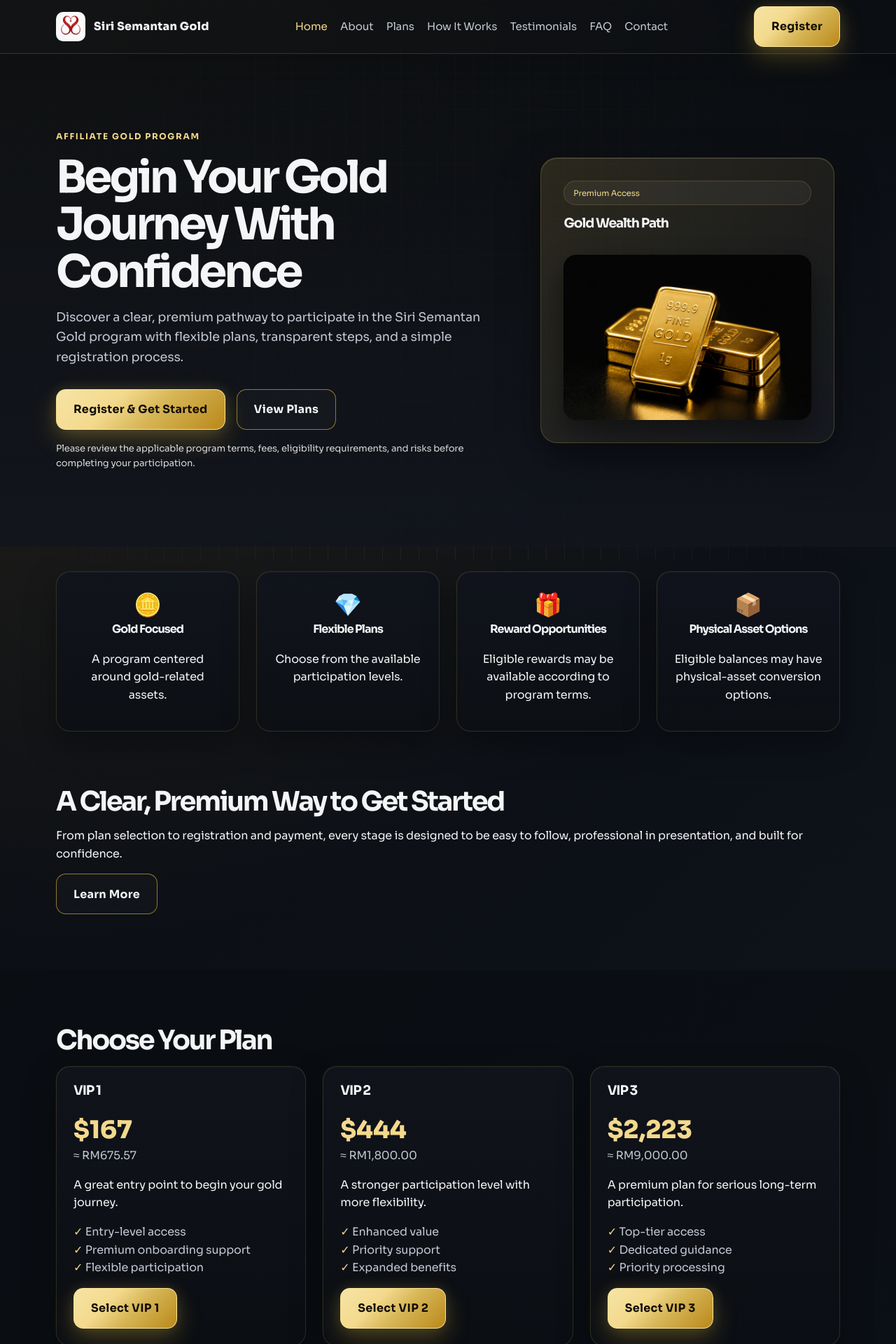
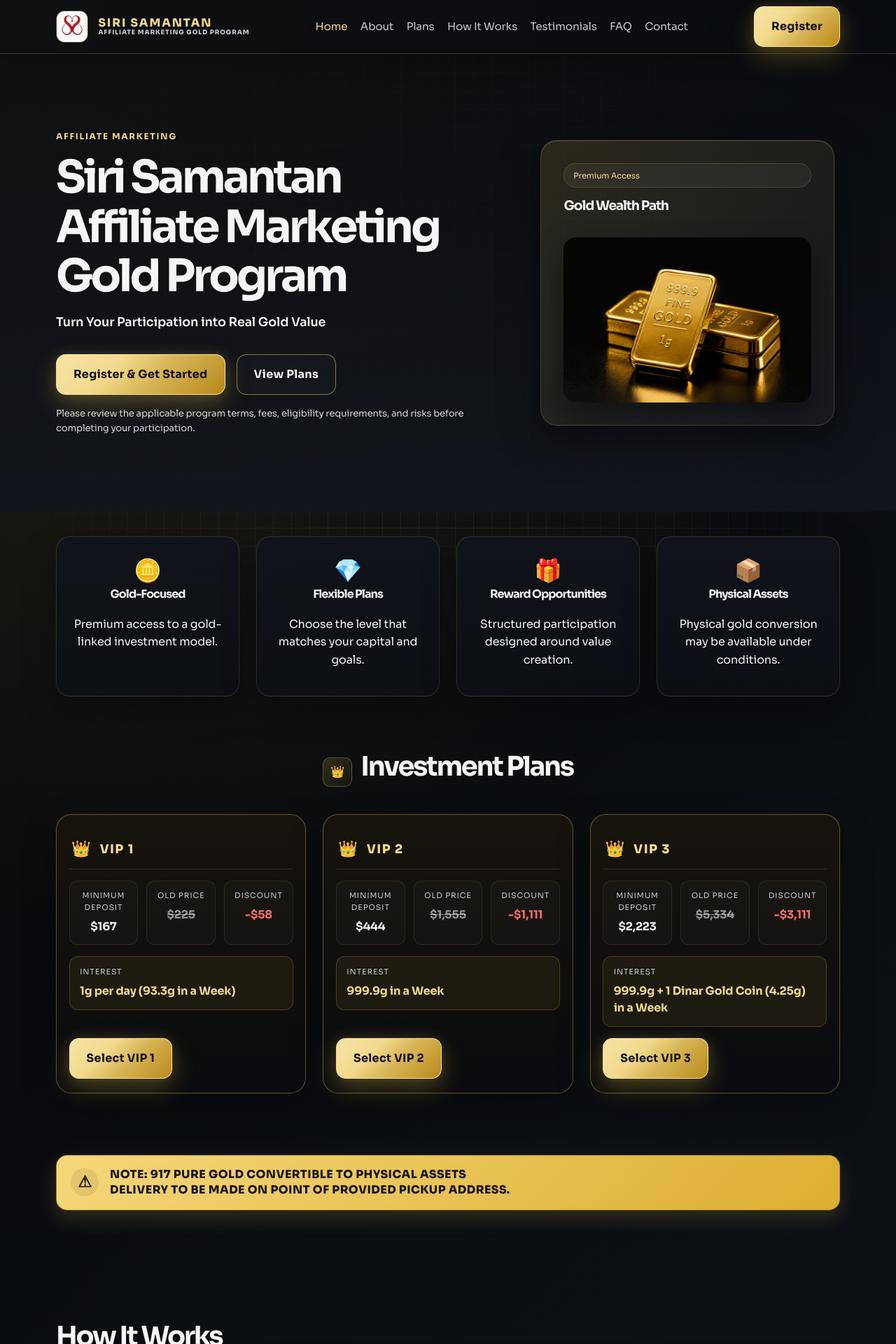
Before and after one commit to lord-demzy/tinit, a React (Vite) app: page / in a window 1280 px wide. Shown: the top 1920 px of the page at 70% size. Built offline with nearby package versions, Linux system fonts and the light colour scheme.

Commit message:
Refine premium gold landing page layout

```diff
--- a/src/App.jsx
+++ b/src/App.jsx
@@ -64,9 +64,12 @@
   return (
     <header className="site-header">
       <div className="container header-inner">
-        <Link to="/" className="brand" aria-label="Siri Semantan Gold home">
-          <img src={logoPath} alt="Siri Semantan Gold logo" onError={(e) => { e.currentTarget.style.display = 'none' }} />
-          <span>Siri Semantan Gold</span>
+        <Link to="/" className="brand" aria-label="Siri Samantan home">
+          <img src={logoPath} alt="Siri Samantan Gold logo" onError={(e) => { e.currentTarget.style.display = 'none' }} />
+          <div className="brand-copy">
+            <span className="brand-name">SIRI SAMANTAN</span>
+            <span className="brand-subtitle">AFFILIATE MARKETING GOLD PROGRAM</span>
+          </div>
         </Link>
 
         <nav className="main-nav" aria-label="Main navigation">
@@ -77,11 +80,55 @@
           ))}
         </nav>
 
-        <Link className="button button-primary header-cta" to="/register">
-          Register
+        <div className="header-actions">
+          <Link className="button button-primary header-cta" to="/register">
+            Register
+          </Link>
+          <button type="button" className="mobile-menu-button" aria-label="Open menu">
+            ☰
+          </button>
+        </div>
+      </div>
+    </header>
+  )
+}
+
+function renderPlanCard(plan) {
+  return (
+    <article className="plan-card vip-card" key={plan.id}>
+      <div className="vip-card-header">
+        <div className="vip-crown">👑</div>
+        <div className="vip-number">{plan.name}</div>
+      </div>
+
+      <div className="vip-row">
+        <div className="vip-column">
+          <span className="vip-label">Minimum Deposit</span>
+          <strong>{formatMoney(plan.usdAmount)}</strong>
+        </div>
+
+        <div className="vip-column">
+          <span className="vip-label">Old Price</span>
+          <strong className="old-price">{formatMoney(plan.oldPrice)}</strong>
+        </div>
+
+        <div className="vip-column">
+          <span className="vip-label">Discount</span>
+          <strong className="discount-price">{plan.discount}</strong>
+        </div>
+      </div>
+
+      <div className="vip-interest-box">
+        <span className="vip-label">Interest</span>
+        <strong>{plan.interest}</strong>
+      </div>
+
+      <div className="vip-actions">
+        <Link className="button button-primary" to={`/register?plan=${plan.id}`}>
+          Select {plan.name}
         </Link>
       </div>
-    </header>
+    </article>
   )
 }
 
@@ -119,16 +166,21 @@
     <>
       <section className="hero section-dark">
         <div className="container hero-grid">
-          <div>
-            <p className="eyebrow">AFFILIATE GOLD PROGRAM</p>
-            <h1>Begin Your Gold Journey With Confidence</h1>
-            <p className="lead">Discover a clear, premium pathway to participate in the Siri Semantan Gold program with flexible plans, transparent steps, and a simple registration process.</p>
+          <div className="hero-copy">
+            <p className="eyebrow">AFFILIATE MARKETING</p>
+            <h1>
+              <span>Siri Samantan</span>
+              <span>Affiliate Marketing</span>
+              <span>Gold Program</span>
+            </h1>
+            <p className="lead">Turn Your Participation into Real Gold Value</p>
             <div className="hero-actions">
               <Link className="button button-primary" to="/register">Register &amp; Get Started</Link>
               <Link className="button button-secondary" to="/plans">View Plans</Link>
             </div>
             <p className="fine-print">Please review the applicable program terms, fees, eligibility requirements, and risks before completing your participation.</p>
           </div>
+
           <div className="hero-visual">
             <div className="gold-card">
               <span className="gold-tag">Premium Access</span>
@@ -147,53 +199,48 @@
         <div className="container benefits-grid">
           <div className="benefit-card">
             <span>🪙</span>
-            <h4>Gold Focused</h4>
-            <p>A program centered around gold-related assets.</p>
+            <h4>Gold-Focused</h4>
+            <p>Premium access to a gold-linked investment model.</p>
           </div>
           <div className="benefit-card">
             <span>💎</span>
             <h4>Flexible Plans</h4>
-            <p>Choose from the available participation levels.</p>
+            <p>Choose the level that matches your capital and goals.</p>
           </div>
           <div className="benefit-card">
             <span>🎁</span>
             <h4>Reward Opportunities</h4>
-            <p>Eligible rewards may be available according to program terms.</p>
+            <p>Structured participation designed around value creation.</p>
           </div>
           <div className="benefit-card">
             <span>📦</span>
-            <h4>Physical Asset Options</h4>
-            <p>Eligible balances may have physical-asset conversion options.</p>
+            <h4>Physical Assets</h4>
+            <p>Physical gold conversion may be available under conditions.</p>
           </div>
         </div>
       </section>
 
-      <section className="section">
+      <section className="section section-investment">
         <div className="container">
-          <h2>A Clear, Premium Way to Get Started</h2>
-          <p>From plan selection to registration and payment, every stage is designed to be easy to follow, professional in presentation, and built for confidence.</p>
-          <Link className="button button-secondary" to="/about">Learn More</Link>
+          <div className="section-title-row">
+            <div className="title-mark">👑</div>
+            <h2>Investment Plans</h2>
+          </div>
+
+          <div className="plans-grid vip-grid">
+            {plans.map((plan) => renderPlanCard(plan))}
+          </div>
         </div>
       </section>
 
-      <section className="section alt-bg">
+      <section className="section notice-section">
         <div className="container">
-          <h2>Choose Your Plan</h2>
-          <div className="plans-grid">
-            {plans.map((plan) => (
-              <div className="plan-card" key={plan.id}>
-                <h3>{plan.name}</h3>
-                <div className="price-line">{formatMoney(plan.usdAmount)}</div>
-                <p className="local-price">≈ {plan.localAmount}</p>
-                <p>{plan.description}</p>
-                <ul>
-                  {plan.benefits.map((benefit) => <li key={benefit}>{benefit}</li>)}
-                </ul>
-                <Link className="button button-primary" to={`/register?plan=${plan.id}`}>
-                  Select {plan.name}
-                </Link>
-              </div>
-            ))}
+          <div className="gold-notice-box">
+            <div className="notice-icon">⚠</div>
+            <p>
+              NOTE: 917 PURE GOLD CONVERTIBLE TO PHYSICAL ASSETS<br />
+              DELIVERY TO BE MADE ON POINT OF PROVIDED PICKUP ADDRESS.
+            </p>
           </div>
         </div>
       </section>
@@ -364,17 +411,12 @@
 function PlansPage() {
   return (
     <div className="page-shell container">
-      <h1>Plans</h1>
-      <div className="plans-grid">
-        {plans.map((plan) => (
-          <div className="plan-card" key={plan.id}>
-            <h3>{plan.name}</h3>
-            <div className="price-line">{formatMoney(plan.usdAmount)}</div>
-            <p className="local-price">≈ {plan.localAmount}</p>
-            <p>{plan.description}</p>
-            <Link className="button button-primary" to={`/register?plan=${plan.id}`}>Select {plan.name}</Link>
-          </div>
-        ))}
+      <div className="section-title-row page-title-row">
+        <div className="title-mark">👑</div>
+        <h1>Investment Plans</h1>
+      </div>
+      <div className="plans-grid vip-grid">
+        {plans.map((plan) => renderPlanCard(plan))}
       </div>
     </div>
   )
@@ -792,6 +834,14 @@
 }
 
 function App() {
+  const mobileLinks = [
+    { label: 'Home', to: '/' },
+    { label: 'About', to: '/about' },
+    { label: 'Plans', to: '/plans' },
+    { label: 'Contact', to: '/contact' },
+    { label: 'Login', to: '/register' },
+  ]
+
   return (
     <div className="app-shell">
       <Header />
@@ -814,6 +864,14 @@
         </Routes>
       </main>
       <Footer />
+
+      <nav className="mobile-bottom-nav" aria-label="Mobile bottom navigation">
+        {mobileLinks.map((link) => (
+          <NavLink key={link.to} to={link.to} className={({ isActive }) => isActive ? 'bottom-nav-item active' : 'bottom-nav-item'}>
+            {link.label}
+          </NavLink>
+        ))}
+      </nav>
     </div>
   )
 }
--- a/src/data/plans.js
+++ b/src/data/plans.js
@@ -3,8 +3,11 @@
     id: 'vip1',
     name: 'VIP 1',
     usdAmount: 167,
+    oldPrice: 225,
+    discount: '-$58',
     localAmount: 'RM675.57',
-    description: 'A great entry point to begin your gold journey.',
+    description: 'Minimum Deposit',
+    interest: '1g per day (93.3g in a Week)',
     benefits: ['Entry-level access', 'Premium onboarding support', 'Flexible participation'],
     active: true,
     displayOrder: 1,
@@ -13,8 +16,11 @@
     id: 'vip2',
     name: 'VIP 2',
     usdAmount: 444,
+    oldPrice: 1555,
+    discount: '-$1,111',
     localAmount: 'RM1,800.00',
-    description: 'A stronger participation level with more flexibility.',
+    description: 'Minimum Deposit',
+    interest: '999.9g in a Week',
     benefits: ['Enhanced value', 'Priority support', 'Expanded benefits'],
     active: true,
     displayOrder: 2,
@@ -23,8 +29,11 @@
     id: 'vip3',
     name: 'VIP 3',
     usdAmount: 2223,
+    oldPrice: 5334,
+    discount: '-$3,111',
     localAmount: 'RM9,000.00',
-    description: 'A premium plan for serious long-term participation.',
+    description: 'Minimum Deposit',
+    interest: '999.9g + 1 Dinar Gold Coin (4.25g) in a Week',
     benefits: ['Top-tier access', 'Dedicated guidance', 'Priority processing'],
     active: true,
     displayOrder: 3,
--- a/src/styles.css
+++ b/src/styles.css
@@ -27,7 +27,7 @@
   background:
     radial-gradient(circle at top left, rgba(215, 182, 87, 0.16), transparent 24%),
     radial-gradient(circle at bottom right, rgba(158, 114, 24, 0.18), transparent 30%),
-    linear-gradient(135deg, var(--bg) 0%, var(--bg-2) 55%, #0d1017 100%);
+    linear-gradient(135deg, #060708 0%, #0b0e12 35%, #111820 100%);
   color: var(--text);
   line-height: 1.6;
   min-height: 100vh;
@@ -85,10 +85,10 @@
   position: sticky;
   top: 0;
   z-index: 50;
-  background: rgba(11, 14, 18, 0.74);
-  backdrop-filter: blur(16px);
+  background: rgba(9, 11, 16, 0.82);
+  backdrop-filter: blur(14px);
   border-bottom: 1px solid rgba(218, 185, 92, 0.2);
-  box-shadow: 0 10px 30px rgba(0, 0, 0, 0.12);
+  box-shadow: 0 10px 30px rgba(0, 0, 0, 0.18);
 }
 
 .header-inner {
@@ -102,17 +102,54 @@
 .brand {
   display: inline-flex;
   align-items: center;
-  gap: 0.75rem;
+  gap: 0.9rem;
   font-weight: 800;
   letter-spacing: 0.02em;
+  min-width: 0;
 }
 
 .brand img {
-  width: 42px;
-  height: 42px;
-  border-radius: 10px;
+  width: 46px;
+  height: 46px;
+  border-radius: 12px;
   object-fit: cover;
   background: #1a1a1d;
+  border: 1px solid rgba(218, 185, 92, 0.25);
+}
+
+.brand-copy {
+  display: flex;
+  flex-direction: column;
+  line-height: 1.06;
+}
+
+.brand-name {
+  font-size: 1rem;
+  letter-spacing: 0.12em;
+  color: var(--gold-soft);
+}
+
+.brand-subtitle {
+  font-size: 0.56rem;
+  letter-spacing: 0.1em;
+  color: var(--muted);
+}
+
+.header-actions {
+  display: flex;
+  align-items: center;
+  gap: 0.75rem;
+}
+
+.mobile-menu-button {
+  display: none;
+  width: 44px;
+  height: 44px;
+  border-radius: 12px;
+  border: 1px solid rgba(218, 185, 92, 0.5);
+  background: rgba(12, 15, 19, 0.8);
+  color: var(--gold-soft);
+  font-size: 1.5rem;
 }
 
 .main-nav {
@@ -192,6 +229,10 @@
   align-items: center;
 }
 
+.hero-copy {
+  max-width: 620px;
+}
+
 .eyebrow {
   color: var(--gold-soft);
   letter-spacing: 0.14em;
@@ -212,6 +253,17 @@
   margin-bottom: 1rem;
 }
 
+.hero-copy h1 {
+  display: flex;
+  flex-direction: column;
+  gap: 0.2rem;
+}
+
+.hero-copy h1 span:nth-child(2),
+.hero-copy h1 span:nth-child(3) {
+  color: var(--text);
+}
+
 h2 {
   font-size: clamp(2rem, 3vw, 3rem);
   margin-bottom: 1rem;
@@ -219,8 +271,9 @@
 
 .lead {
   font-size: 1.1rem;
-  color: var(--muted);
+  color: #f2f4f7;
   max-width: 620px;
+  font-weight: 600;
 }
 
 .hero-actions {
@@ -319,8 +372,151 @@
   grid-template-columns: repeat(3, minmax(0, 1fr));
 }
 
+.vip-grid {
+  margin-top: 2rem;
+}
+
 .plan-card {
   padding: 1.5rem;
+}
+
+.vip-card {
+  background: linear-gradient(180deg, rgba(24, 20, 13, 0.96), rgba(10, 12, 16, 0.95));
+  border: 1px solid rgba(214, 179, 88, 0.4);
+  border-radius: 22px;
+  padding: 1.35rem 1.1rem 1.25rem;
+  display: flex;
+  flex-direction: column;
+  gap: 1rem;
+}
+
+.vip-card-header {
+  display: flex;
+  align-items: center;
+  gap: 0.8rem;
+  padding: 0.6rem 0.2rem;
+  border-bottom: 1px solid rgba(218, 185, 92, 0.16);
+}
+
+.vip-crown {
+  font-size: 1.4rem;
+}
+
+.vip-number {
+  color: var(--gold-soft);
+  font-size: 1.1rem;
+  font-weight: 800;
+  letter-spacing: 0.08em;
+}
+
+.vip-row {
+  display: grid;
+  grid-template-columns: repeat(3, minmax(0, 1fr));
+  gap: 0.75rem;
+  text-align: center;
+}
+
+.vip-column {
+  display: flex;
+  flex-direction: column;
+  gap: 0.35rem;
+  background: rgba(255,255,255,0.02);
+  border: 1px solid rgba(218, 185, 92, 0.12);
+  border-radius: 12px;
+  padding: 0.75rem 0.5rem;
+}
+
+.vip-label {
+  font-size: 0.68rem;
+  letter-spacing: 0.08em;
+  text-transform: uppercase;
+  color: var(--muted);
+}
+
+.vip-column strong {
+  font-size: 1rem;
+  color: var(--text);
+}
+
+.old-price {
+  text-decoration: line-through;
+  color: rgba(255,255,255,0.55) !important;
+}
+
+.discount-price {
+  color: #ff6d6d !important;
+}
+
+.vip-interest-box {
+  display: flex;
+  flex-direction: column;
+  gap: 0.4rem;
+  padding: 0.85rem 0.9rem;
+  background: rgba(212, 175, 55, 0.08);
+  border: 1px solid rgba(212, 175, 55, 0.24);
+  border-radius: 12px;
+}
+
+.vip-interest-box strong {
+  color: var(--gold-soft);
+  line-height: 1.5;
+}
+
+.vip-actions {
+  margin-top: auto;
+}
+
+.section-title-row {
+  display: flex;
+  align-items: center;
+  justify-content: center;
+  gap: 0.75rem;
+}
+
+.title-mark {
+  width: 42px;
+  height: 42px;
+  display: inline-flex;
+  align-items: center;
+  justify-content: center;
+  border-radius: 10px;
+  background: linear-gradient(135deg, rgba(212,175,55,0.2), rgba(255,255,255,0.03));
+  border: 1px solid rgba(218,185,92,0.3);
+  color: var(--gold-soft);
+}
+
+.notice-section {
+  padding-top: 0.5rem;
+}
+
+.gold-notice-box {
+  display: flex;
+  align-items: center;
+  gap: 1rem;
+  background: linear-gradient(135deg, #f5d77a, #dcae32);
+  color: #1a1407;
+  border-radius: 16px;
+  padding: 1rem 1.25rem;
+  font-weight: 800;
+  border: 1px solid rgba(122, 86, 12, 0.5);
+  box-shadow: 0 12px 28px rgba(215, 182, 87, 0.18);
+}
+
+.notice-icon {
+  display: inline-flex;
+  width: 40px;
+  height: 40px;
+  border-radius: 50%;
+  background: rgba(26,20,7,0.08);
+  align-items: center;
+  justify-content: center;
+  font-size: 1.4rem;
+}
+
+.gold-notice-box p {
+  margin: 0;
+  line-height: 1.4;
+  letter-spacing: 0.03em;
 }
 
 .plan-card ul {
@@ -912,6 +1108,38 @@
   color: var(--muted);
 }
 
+.mobile-bottom-nav {
+  position: fixed;
+  left: 0;
+  right: 0;
+  bottom: 0;
+  z-index: 60;
+  display: none;
+  grid-template-columns: repeat(5, minmax(0, 1fr));
+  background: rgba(10, 12, 16, 0.96);
+  border-top: 1px solid rgba(218, 185, 92, 0.2);
+  backdrop-filter: blur(12px);
+  box-shadow: 0 -12px 28px rgba(0,0,0,0.2);
+}
+
+.bottom-nav-item {
+  display: flex;
+  align-items: center;
+  justify-content: center;
+  min-height: 64px;
+  color: var(--muted);
+  font-size: 0.76rem;
+  font-weight: 600;
+  padding: 0.4rem;
+  border-top: 2px solid transparent;
+}
+
+.bottom-nav-item.active {
+  color: var(--gold-soft);
+  border-top-color: var(--gold);
+  background: rgba(212, 175, 55, 0.05);
+}
+
 @media (max-width: 900px) {
   .header-inner {
     flex-wrap: wrap;
@@ -919,10 +1147,17 @@
   }
 
   .main-nav {
-    order: 3;
-    width: 100%;
-    justify-content: flex-start;
-    padding-bottom: 0.35rem;
+    display: none;
+  }
+
+  .mobile-menu-button {
+    display: inline-flex;
+    align-items: center;
+    justify-content: center;
+  }
+
+  .header-cta {
+    display: none;
   }
 
   .hero-grid,
@@ -933,7 +1168,9 @@
   .video-testimonial-grid,
   .about-grid,
   .footer-grid,
-  .cta-box {
+  .cta-box,
+  .field-grid,
+  .registration-layout {
     grid-template-columns: 1fr;
   }
 
@@ -944,10 +1181,41 @@
   .cta-box {
     display: grid;
   }
+
+  .mobile-bottom-nav {
+    display: grid;
+  }
+
+  .app-shell main {
+    padding-bottom: 4.5rem;
+  }
 }
 
 @media (max-width: 700px) {
   .video-testimonial-grid {
     grid-template-columns: 1fr;
   }
+
+  .brand-name {
+    font-size: 0.78rem;
+    letter-spacing: 0.08em;
+  }
+
+  .brand-subtitle {
+    font-size: 0.48rem;
+    letter-spacing: 0.07em;
+  }
+
+  .hero-copy h1 {
+    font-size: clamp(2.1rem, 12vw, 3rem);
+  }
+
+  .gold-notice-box {
+    flex-direction: column;
+    align-items: flex-start;
+  }
+
+  .vip-row {
+    grid-template-columns: 1fr;
+  }
 }
```
